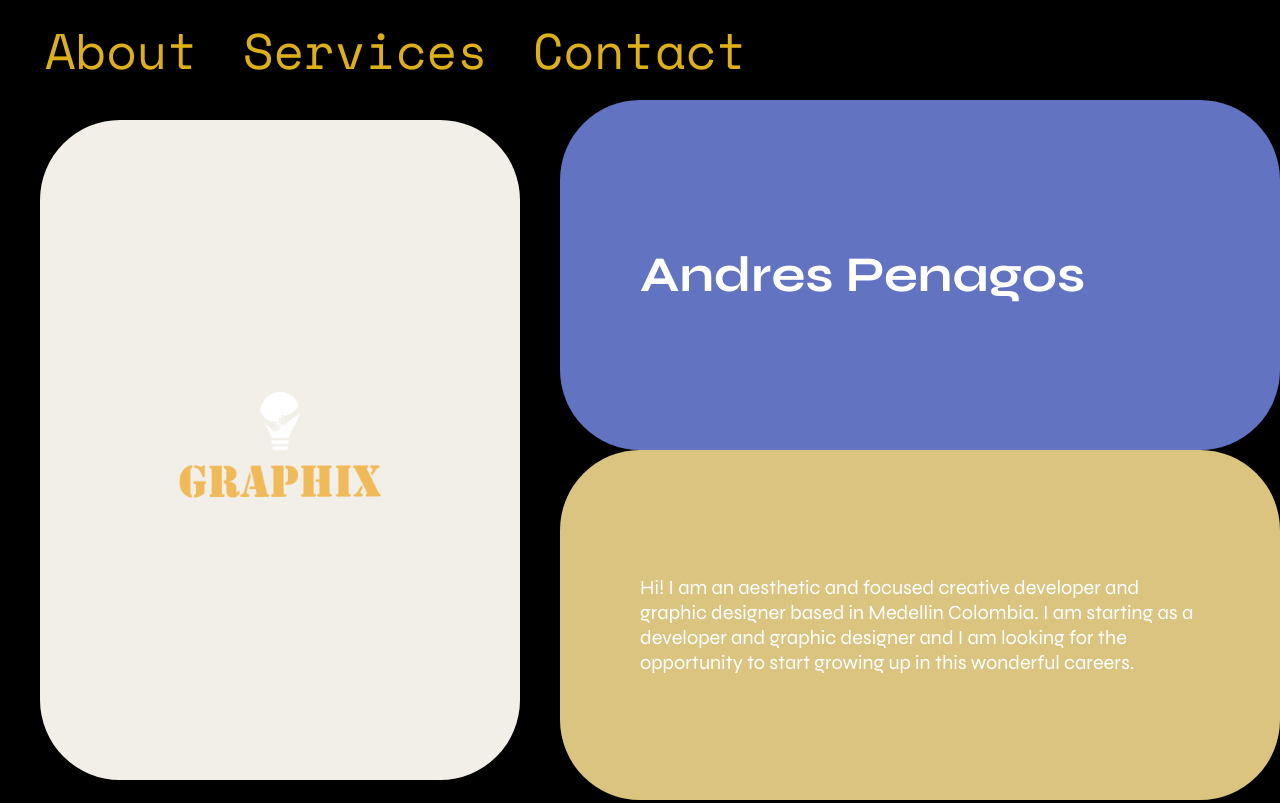
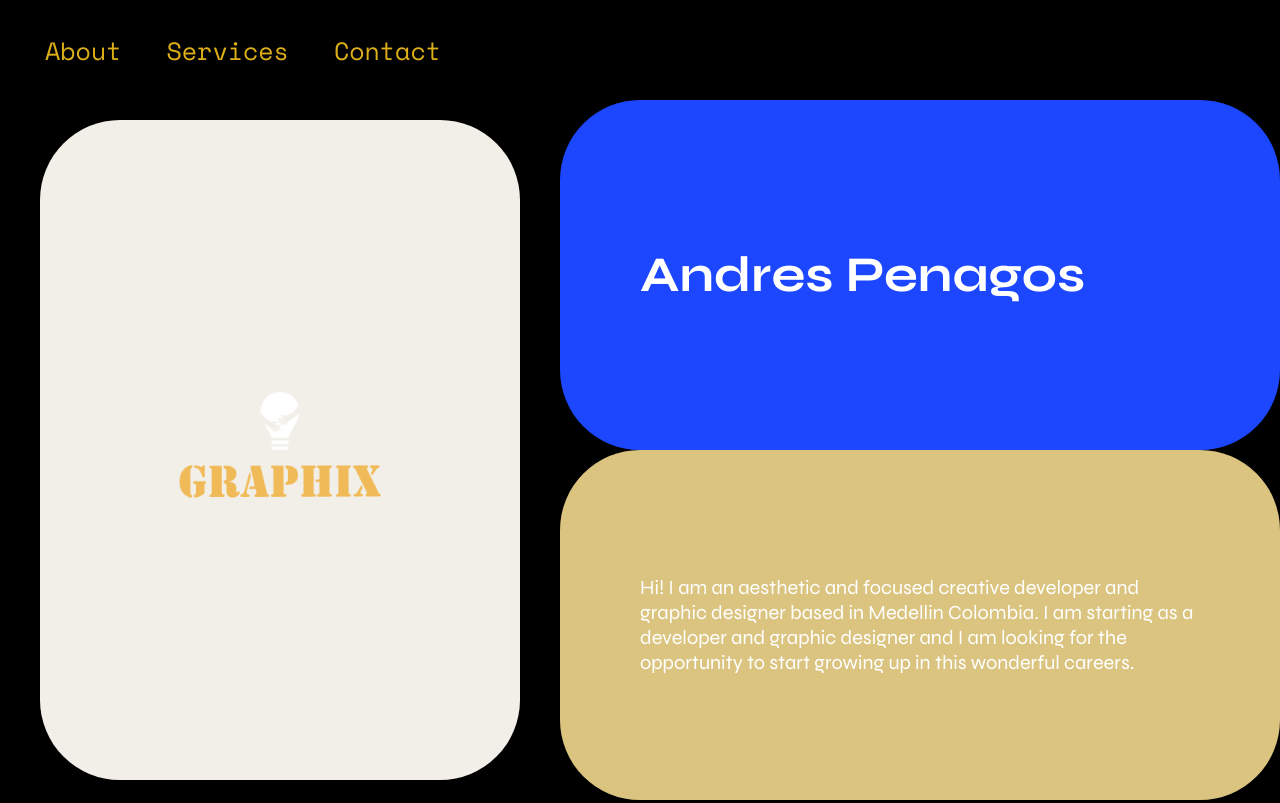
Before and after one commit to penagosdeveloper/Gallery, a plain HTML site: page index.html in a window 1280 px wide. Shown: the top 803 px of the page. Drawn offline with nearby package versions, Linux system fonts and the light colour scheme.

Commit message:
Add files via upload

```diff
--- a/Style.css
+++ b/Style.css
@@ -103,7 +103,7 @@ nav ul li a {
 
     color: #ddaf18;
     font-family: 'Space Mono', monospace;
-    font-size: 50px;
+    font-size: 25px;
 
 }
 
@@ -137,7 +137,7 @@ section.about article .title {
     flex: 1;
     display: flex;
     align-items: center;
-    background: var(--blue2);
+    background: var(--blue);
     border-radius: var(--border-radius);
     padding: var(--gutter);
     transition: flex-basis 1s cubic-bezier(0,.9,.38,.99);
@@ -353,7 +353,7 @@ section.contact a:hover {
     }
 
     section.contact a{
-        font-size: 16px;
+        font-size: 13px;
 
     }
 }
```
